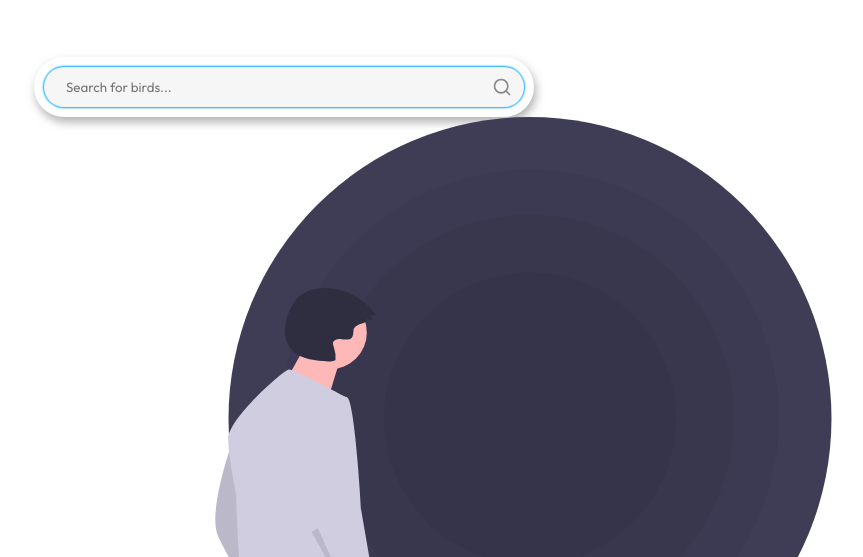
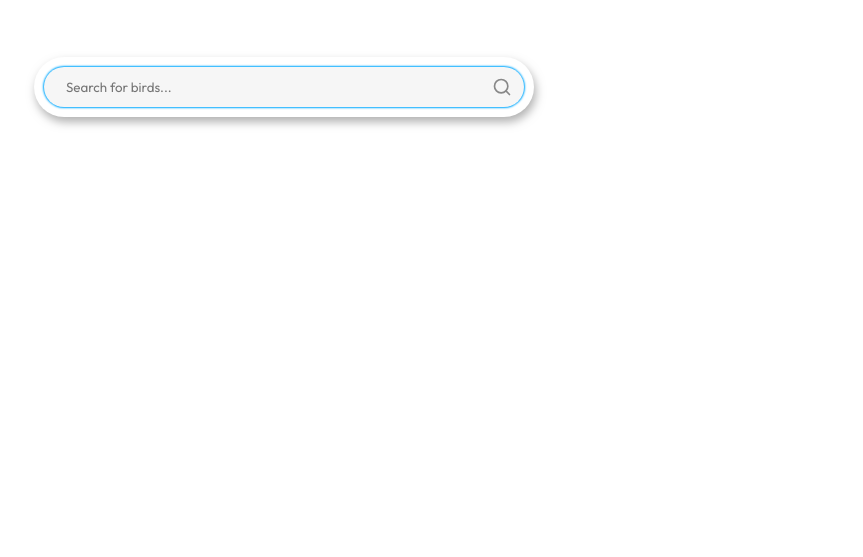
Before and after one commit to radovansurlak/birdsearch, a React (Create React App) app: page / in a window 1280 px wide. Shown: the part 243-800 px from the top of the page, without its empty margins (356-1219 px from the left). Built offline with nearby package versions, Linux system fonts and the light colour scheme.

Commit message:
Adjusts styling

```diff
--- a/public/index.html
+++ b/public/index.html
@@ -30,7 +30,7 @@
       work correctly both with client-side routing and a non-root public URL.
       Learn how to configure a non-root public URL by running `npm run build`.
     -->
-		<title>React App</title>
+		<title>Search them birds!</title>
 	</head>
 	<body>
 		<noscript>You need to enable JavaScript to run this app.</noscript>
--- /dev/null
+++ b/src/components/NotFoundSVG.tsx
@@ -0,0 +1,86 @@
+interface NotFoundSVGProps {
+	style?: React.CSSProperties;
+}
+
+const initialStyle = {
+	transition: "opacity 0.3s ease-in-out",
+	opacity: 0,
+};
+export const NotFoundSVG = ({ style }: NotFoundSVGProps) => (
+	<div style={{ ...initialStyle, ...style }}>
+		<svg
+			xmlns="http://www.w3.org/2000/svg"
+			width="100%"
+			height="100%"
+			viewBox="0 0 797.5 834.5"
+			preserveAspectRatio="xMidYMid meet"
+			role="img"
+		>
+			<title>void</title>
+			<ellipse cx="308.5" cy="780" rx="308.5" ry="54.5" fill="#3f3d56" />
+			<circle cx="496" cy="301.5" r="301.5" fill="#3f3d56" />
+			<circle cx="496" cy="301.5" r="248.89787" opacity="0.05" />
+			<circle cx="496" cy="301.5" r="203.99362" opacity="0.05" />
+			<circle cx="496" cy="301.5" r="146.25957" opacity="0.05" />
+			<path
+				d="M398.42029,361.23224s-23.70394,66.72221-13.16886,90.42615,27.21564,46.52995,27.21564,46.52995S406.3216,365.62186,398.42029,361.23224Z"
+				transform="translate(-201.25 -32.75)"
+				fill="#d0cde1"
+			/>
+			<path
+				d="M398.42029,361.23224s-23.70394,66.72221-13.16886,90.42615,27.21564,46.52995,27.21564,46.52995S406.3216,365.62186,398.42029,361.23224Z"
+				transform="translate(-201.25 -32.75)"
+				opacity="0.1"
+			/>
+			<path
+				d="M415.10084,515.74682s-1.75585,16.68055-2.63377,17.55847.87792,2.63377,0,5.26754-1.75585,6.14547,0,7.02339-9.65716,78.13521-9.65716,78.13521-28.09356,36.8728-16.68055,94.81576l3.51169,58.82089s27.21564,1.75585,27.21564-7.90132c0,0-1.75585-11.413-1.75585-16.68055s4.38962-5.26754,1.75585-7.90131-2.63377-4.38962-2.63377-4.38962,4.38961-3.51169,3.51169-4.38962,7.90131-63.2105,7.90131-63.2105,9.65716-9.65716,9.65716-14.92471v-5.26754s4.38962-11.413,4.38962-12.29093,23.70394-54.43127,23.70394-54.43127l9.65716,38.62864,10.53509,55.3092s5.26754,50.04165,15.80262,69.356c0,0,18.4364,63.21051,18.4364,61.45466s30.72733-6.14547,29.84941-14.04678-18.4364-118.5197-18.4364-118.5197L533.62054,513.991Z"
+				transform="translate(-201.25 -32.75)"
+				fill="#2f2e41"
+			/>
+			<path
+				d="M391.3969,772.97846s-23.70394,46.53-7.90131,48.2858,21.94809,1.75585,28.97148-5.26754c3.83968-3.83968,11.61528-8.99134,17.87566-12.87285a23.117,23.117,0,0,0,10.96893-21.98175c-.463-4.29531-2.06792-7.83444-6.01858-8.16366-10.53508-.87792-22.826-10.53508-22.826-10.53508Z"
+				transform="translate(-201.25 -32.75)"
+				fill="#2f2e41"
+			/>
+			<path
+				d="M522.20753,807.21748s-23.70394,46.53-7.90131,48.28581,21.94809,1.75584,28.97148-5.26754c3.83968-3.83969,11.61528-8.99134,17.87566-12.87285a23.117,23.117,0,0,0,10.96893-21.98175c-.463-4.29531-2.06792-7.83444-6.01857-8.16367-10.53509-.87792-22.826-10.53508-22.826-10.53508Z"
+				transform="translate(-201.25 -32.75)"
+				fill="#2f2e41"
+			/>
+			<circle cx="295.90488" cy="215.43252" r="36.90462" fill="#ffb8b8" />
+			<path
+				d="M473.43048,260.30832S447.07,308.81154,444.9612,308.81154,492.41,324.62781,492.41,324.62781s13.70743-46.39439,15.81626-50.61206Z"
+				transform="translate(-201.25 -32.75)"
+				fill="#ffb8b8"
+			/>
+			<path
+				d="M513.86726,313.3854s-52.67543-28.97148-57.943-28.09356-61.45466,50.04166-60.57673,70.2339,7.90131,53.55335,7.90131,53.55335,2.63377,93.05991,7.90131,93.93783-.87792,16.68055.87793,16.68055,122.90931,0,123.78724-2.63377S513.86726,313.3854,513.86726,313.3854Z"
+				transform="translate(-201.25 -32.75)"
+				fill="#d0cde1"
+			/>
+			<path
+				d="M543.2777,521.89228s16.68055,50.91958,2.63377,49.16373-20.19224-43.89619-20.19224-43.89619Z"
+				transform="translate(-201.25 -32.75)"
+				fill="#ffb8b8"
+			/>
+			<path
+				d="M498.50359,310.31267s-32.48318,7.02339-27.21563,50.91957,14.9247,87.79237,14.9247,87.79237l32.48318,71.11182,3.51169,13.16886,23.70394-6.14547L528.353,425.32067s-6.14547-108.86253-14.04678-112.37423A33.99966,33.99966,0,0,0,498.50359,310.31267Z"
+				transform="translate(-201.25 -32.75)"
+				fill="#d0cde1"
+			/>
+			<polygon
+				points="277.5 414.958 317.885 486.947 283.86 411.09 277.5 414.958"
+				opacity="0.1"
+			/>
+			<path
+				d="M533.896,237.31585l.122-2.82012,5.6101,1.39632a6.26971,6.26971,0,0,0-2.5138-4.61513l5.97581-.33413a64.47667,64.47667,0,0,0-43.1245-26.65136c-12.92583-1.87346-27.31837.83756-36.182,10.43045-4.29926,4.653-7.00067,10.57018-8.92232,16.60685-3.53926,11.11821-4.26038,24.3719,3.11964,33.40938,7.5006,9.18513,20.602,10.98439,32.40592,12.12114,4.15328.4,8.50581.77216,12.35457-.83928a29.721,29.721,0,0,0-1.6539-13.03688,8.68665,8.68665,0,0,1-.87879-4.15246c.5247-3.51164,5.20884-4.39635,8.72762-3.9219s7.74984,1.20031,10.062-1.49432c1.59261-1.85609,1.49867-4.559,1.70967-6.99575C521.28248,239.785,533.83587,238.70653,533.896,237.31585Z"
+				transform="translate(-201.25 -32.75)"
+				fill="#2f2e41"
+			/>
+			<circle cx="559" cy="744.5" r="43" fill="#777777" />
+			<circle cx="54" cy="729.5" r="43" fill="#777777" />
+			<circle cx="54" cy="672.5" r="31" fill="#777777" />
+			<circle cx="54" cy="624.5" r="22" fill="#777777" />
+		</svg>
+	</div>
+);
--- a/src/components/SearchInput.tsx
+++ b/src/components/SearchInput.tsx
@@ -13,6 +13,7 @@ import { Bird } from "../types";
 import { debounce, emphasizeQueryInTextResult } from "../utils";
 import "./SearchInput.css";
 import { SearchInputProps, SearchState } from "./types";
+import { NotFoundSVG } from "./NotFoundSVG";
 
 const INITIAL_SEARCH_STATE: SearchState = {
 	suggestions: [],
@@ -235,90 +236,7 @@ export const SearchInput: React.FC<SearchInputProps> = ({ onSelect }) => {
 					/>
 				</div>
 			</div>
-			<svg
-				xmlns="http://www.w3.org/2000/svg"
-				width="797.5"
-				height="834.5"
-				viewBox="0 0 797.5 834.5"
-				role="img"
-			>
-				<title>void</title>
-				<ellipse
-					cx="308.5"
-					cy="780"
-					rx="308.5"
-					ry="54.5"
-					fill="#3f3d56"
-				/>
-				<circle cx="496" cy="301.5" r="301.5" fill="#3f3d56" />
-				<circle cx="496" cy="301.5" r="248.89787" opacity="0.05" />
-				<circle cx="496" cy="301.5" r="203.99362" opacity="0.05" />
-				<circle cx="496" cy="301.5" r="146.25957" opacity="0.05" />
-				<path
-					d="M398.42029,361.23224s-23.70394,66.72221-13.16886,90.42615,27.21564,46.52995,27.21564,46.52995S406.3216,365.62186,398.42029,361.23224Z"
-					transform="translate(-201.25 -32.75)"
-					fill="#d0cde1"
-				/>
-				<path
-					d="M398.42029,361.23224s-23.70394,66.72221-13.16886,90.42615,27.21564,46.52995,27.21564,46.52995S406.3216,365.62186,398.42029,361.23224Z"
-					transform="translate(-201.25 -32.75)"
-					opacity="0.1"
-				/>
-				<path
-					d="M415.10084,515.74682s-1.75585,16.68055-2.63377,17.55847.87792,2.63377,0,5.26754-1.75585,6.14547,0,7.02339-9.65716,78.13521-9.65716,78.13521-28.09356,36.8728-16.68055,94.81576l3.51169,58.82089s27.21564,1.75585,27.21564-7.90132c0,0-1.75585-11.413-1.75585-16.68055s4.38962-5.26754,1.75585-7.90131-2.63377-4.38962-2.63377-4.38962,4.38961-3.51169,3.51169-4.38962,7.90131-63.2105,7.90131-63.2105,9.65716-9.65716,9.65716-14.92471v-5.26754s4.38962-11.413,4.38962-12.29093,23.70394-54.43127,23.70394-54.43127l9.65716,38.62864,10.53509,55.3092s5.26754,50.04165,15.80262,69.356c0,0,18.4364,63.21051,18.4364,61.45466s30.72733-6.14547,29.84941-14.04678-18.4364-118.5197-18.4364-118.5197L533.62054,513.991Z"
-					transform="translate(-201.25 -32.75)"
-					fill="#2f2e41"
-				/>
-				<path
-					d="M391.3969,772.97846s-23.70394,46.53-7.90131,48.2858,21.94809,1.75585,28.97148-5.26754c3.83968-3.83968,11.61528-8.99134,17.87566-12.87285a23.117,23.117,0,0,0,10.96893-21.98175c-.463-4.29531-2.06792-7.83444-6.01858-8.16366-10.53508-.87792-22.826-10.53508-22.826-10.53508Z"
-					transform="translate(-201.25 -32.75)"
-					fill="#2f2e41"
-				/>
-				<path
-					d="M522.20753,807.21748s-23.70394,46.53-7.90131,48.28581,21.94809,1.75584,28.97148-5.26754c3.83968-3.83969,11.61528-8.99134,17.87566-12.87285a23.117,23.117,0,0,0,10.96893-21.98175c-.463-4.29531-2.06792-7.83444-6.01857-8.16367-10.53509-.87792-22.826-10.53508-22.826-10.53508Z"
-					transform="translate(-201.25 -32.75)"
-					fill="#2f2e41"
-				/>
-				<circle
-					cx="295.90488"
-					cy="215.43252"
-					r="36.90462"
-					fill="#ffb8b8"
-				/>
-				<path
-					d="M473.43048,260.30832S447.07,308.81154,444.9612,308.81154,492.41,324.62781,492.41,324.62781s13.70743-46.39439,15.81626-50.61206Z"
-					transform="translate(-201.25 -32.75)"
-					fill="#ffb8b8"
-				/>
-				<path
-					d="M513.86726,313.3854s-52.67543-28.97148-57.943-28.09356-61.45466,50.04166-60.57673,70.2339,7.90131,53.55335,7.90131,53.55335,2.63377,93.05991,7.90131,93.93783-.87792,16.68055.87793,16.68055,122.90931,0,123.78724-2.63377S513.86726,313.3854,513.86726,313.3854Z"
-					transform="translate(-201.25 -32.75)"
-					fill="#d0cde1"
-				/>
-				<path
-					d="M543.2777,521.89228s16.68055,50.91958,2.63377,49.16373-20.19224-43.89619-20.19224-43.89619Z"
-					transform="translate(-201.25 -32.75)"
-					fill="#ffb8b8"
-				/>
-				<path
-					d="M498.50359,310.31267s-32.48318,7.02339-27.21563,50.91957,14.9247,87.79237,14.9247,87.79237l32.48318,71.11182,3.51169,13.16886,23.70394-6.14547L528.353,425.32067s-6.14547-108.86253-14.04678-112.37423A33.99966,33.99966,0,0,0,498.50359,310.31267Z"
-					transform="translate(-201.25 -32.75)"
-					fill="#d0cde1"
-				/>
-				<polygon
-					points="277.5 414.958 317.885 486.947 283.86 411.09 277.5 414.958"
-					opacity="0.1"
-				/>
-				<path
-					d="M533.896,237.31585l.122-2.82012,5.6101,1.39632a6.26971,6.26971,0,0,0-2.5138-4.61513l5.97581-.33413a64.47667,64.47667,0,0,0-43.1245-26.65136c-12.92583-1.87346-27.31837.83756-36.182,10.43045-4.29926,4.653-7.00067,10.57018-8.92232,16.60685-3.53926,11.11821-4.26038,24.3719,3.11964,33.40938,7.5006,9.18513,20.602,10.98439,32.40592,12.12114,4.15328.4,8.50581.77216,12.35457-.83928a29.721,29.721,0,0,0-1.6539-13.03688,8.68665,8.68665,0,0,1-.87879-4.15246c.5247-3.51164,5.20884-4.39635,8.72762-3.9219s7.74984,1.20031,10.062-1.49432c1.59261-1.85609,1.49867-4.559,1.70967-6.99575C521.28248,239.785,533.83587,238.70653,533.896,237.31585Z"
-					transform="translate(-201.25 -32.75)"
-					fill="#2f2e41"
-				/>
-				<circle cx="559" cy="744.5" r="43" fill="#777777" />
-				<circle cx="54" cy="729.5" r="43" fill="#777777" />
-				<circle cx="54" cy="672.5" r="31" fill="#777777" />
-				<circle cx="54" cy="624.5" r="22" fill="#777777" />
-			</svg>
+
 			{showSuggestions && (
 				<ul
 					id="suggestions-list"
@@ -353,6 +271,14 @@ export const SearchInput: React.FC<SearchInputProps> = ({ onSelect }) => {
 					{message}
 				</div>
 			)}
+			<NotFoundSVG
+				style={{
+					opacity: searchState.message === NO_RESULTS_MESSAGE ? 1 : 0,
+					width: "50%",
+					alignSelf: "center",
+					marginTop: "20px",
+				}}
+			/>
 			{selectedId && (
 				<div className="selected-id" aria-live="polite">
 					Selected ID: {selectedId}
```
Also changed, not shown: 1 other file (tests, documents, lock files or other folders).
